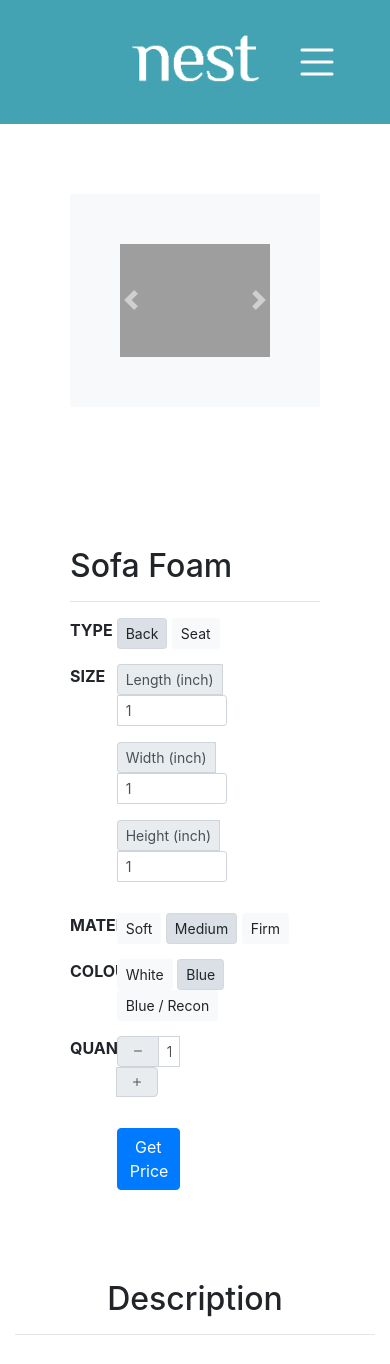
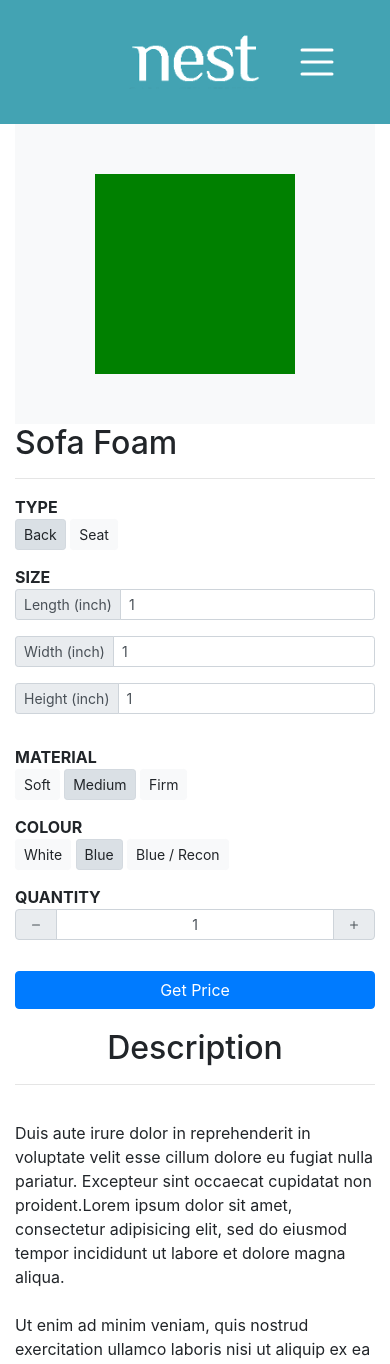
Before and after one commit to ghulamhasnain/nest-foam, a Django app: page /seating/sofa in a window 390 px wide. Shown: the top 1364 px of the page. Run offline with Django 3.2, Linux system fonts and the light colour scheme; grey boxes are pictures that could not be loaded.

Commit message:
sofa square test

```diff
--- a/products/templates/sofa.html
+++ b/products/templates/sofa.html
@@ -11,14 +11,30 @@
 		</script>
 
 	{% endif %}
+	<style type="text/css">
 
+		.zoom {
+			padding: 50px;
+			background-color: green;
+			transition: transform .2s;
+			width: 200px;
+			height: 200px;
+			margin: 0 auto;
+		}
 
+		.zoom:hover {
+			transform: scale(2.5);
+		}
+
+	</style>
 
 	<div class="row" style="padding-top: 0px">
-		<div class="col-md-6" style="padding: 70px">
+		<div class="col-md-6 p-md-5">
 			<div class="bg-light" style="padding: 50px">
 
-				<div id="carouselExampleControls" class="carousel slide" data-ride="carousel">
+				<div class="zoom"></div>
+
+				<!-- <div id="carouselExampleControls" class="carousel slide" data-ride="carousel">
 					<div class="carousel-inner">
 						<div class="carousel-item active">
 							<img src="/static/img/sofa1.png" class="w-100" alt="...">
@@ -38,18 +54,18 @@
 						<span class="carousel-control-next-icon" aria-hidden="true"></span>
 						<span class="sr-only">Next</span>
 					</a>
-				</div>
+				</div> -->
 
 			</div>
 		</div>
-		<div class="col-md-6" style="padding: 70px">
-			<div class="" style="padding-top: 0px">
+		<div class="col-md-6 p-md-5">
+			<div class="">
 				<h2>Sofa Foam</h2>
 				<hr>
 			</div>
 			<div class="row item-specifics-row" style="margin-top: 15px">
-				<div class="col-2" style="font-weight: bold; padding-right: 15px;">TYPE</div>
-				<div class="col-10">
+				<div class="col-md-2" style="font-weight: bold; padding-right: 15px;">TYPE</div>
+				<div class="col-md-10">
 					<div class="btn-group-toggle" data-toggle="buttons">
 						<label class="btn btn-light active btn-sm">
 							<input class="foam_types" type="radio" name="type_options" id="type_back" onclick="typeBackClicked()" checked> Back
@@ -61,20 +77,20 @@
 				</div>
 			</div>
 			<div class="row item-specifics-row" style="margin-top: 15px">
-				<div class="col-2" style="font-weight: bold; padding-right: 15px;">SIZE</div>
-				<div class="input-group input-group-sm mb-3 col-6">
+				<div class="col-md-2" style="font-weight: bold; padding-right: 15px;">SIZE</div>
+				<div class="input-group input-group-sm mb-3 col-md-6">
 					<div class="input-group-prepend">
 						<span class="input-group-text" id="inputGroup-sizing-default">Length (inch)</span>
 					</div>
 					<input id="foam-length" name="length" type="number" class="form-control" aria-label="Default" value="1" aria-describedby="inputGroup-sizing-default">
 				</div>
-				<div class="input-group input-group-sm mb-3 col-6 offset-2">
+				<div class="input-group input-group-sm mb-3 col-md-6 offset-md-2">
 					<div class="input-group-prepend">
 						<span class="input-group-text" id="inputGroup-sizing-default">Width (inch)</span>
 					</div>
 					<input id="foam-width" name="width" type="number" class="form-control" aria-label="Default" value="1" aria-describedby="inputGroup-sizing-default">
 				</div>
-				<div class="input-group input-group-sm mb-3 col-6 offset-2">
+				<div class="input-group input-group-sm mb-3 col-md-6 offset-md-2">
 					<div class="input-group-prepend">
 						<span class="input-group-text" id="inputGroup-sizing-default">Height (inch)</span>
 					</div>
@@ -82,8 +98,8 @@
 				</div>
 			</div>
 			<div class="row item-specifics-row" style="margin-top: 15px">
-				<div class="col-2" style="font-weight: bold; padding-right: 15px;">MATERIAL</div>
-				<div class="col-10">
+				<div class="col-md-2" style="font-weight: bold; padding-right: 15px;">MATERIAL</div>
+				<div class="col-md-10">
 					<div class="btn-group-toggle" data-toggle="buttons">
 						<label id="material_soft_label" class="btn btn-light active btn-sm">
 							<input type="radio" name="material_options" id="material_soft"> Soft
@@ -101,8 +117,8 @@
 				</div>
 			</div>
 			<div class="row item-specifics-row" style="margin-top: 15px">
-				<div class="col-2" style="font-weight: bold; padding-right: 15px;">COLOUR</div>
-				<div class="col-10">
+				<div class="col-md-2" style="font-weight: bold; padding-right: 15px;">COLOUR</div>
+				<div class="col-md-10">
 					<div class="btn-group-toggle" data-toggle="buttons">
 						<label id="colour_white_label" class="btn btn-light active btn-sm">
 							<input type="radio" name="colour_options" id="colour_white"> White
@@ -120,8 +136,8 @@
 				</div>
 			</div>
 			<div class="row item-specifics-row" style="margin-top: 15px">
-				<div class="col-2" style="font-weight: bold; padding-right: 15px;">QUANTITY</div>
-				<div class="col-4">
+				<div class="col-md-2" style="font-weight: bold; padding-right: 15px;">QUANTITY</div>
+				<div class="col-md-4">
 					<div class="input-group mb-3">
 						<div class="input-group-prepend">
 							<button id="quantity_minus" onclick="quantityMinusClicked()" type="button" class="btn input-group-text">
@@ -142,7 +158,7 @@
 				</div>
 			</div>
 			<div class="row" style="margin-top: 15px">
-				<div id="get-price" class="col-4 offset-2 input-group">
+				<div id="get-price" class="col-md-4 offset-md-2 input-group">
 					<button type="button" class="btn btn-primary btn-block" onclick="getPriceClicked()">
 						Get Price
 					</button>
@@ -169,7 +185,7 @@
 	</div>
 
 	<div class="row">
-		<div class="col-md-5 offset-md-1" style="padding-right: 25px">
+		<div class="col-md-5 offset-md-1 mt-2">
 			<div class="bg-light" style="padding: 50px">
 
 				<img src="/static/img/sofa1.png" class="w-100" alt="...">
@@ -177,7 +193,7 @@
 			</div>
 		</div>
 
-		<div class="col-md-5" style="padding-left: 25px">
+		<div class="col-md-5 mt-2">
 			<div class="bg-light" style="padding: 50px">
 
 				<img src="/static/img/sofa1.png" class="w-100" alt="...">
@@ -476,6 +492,7 @@
 			return price
 
 		}
+
 	</script>
 
 {% endblock %}
```
